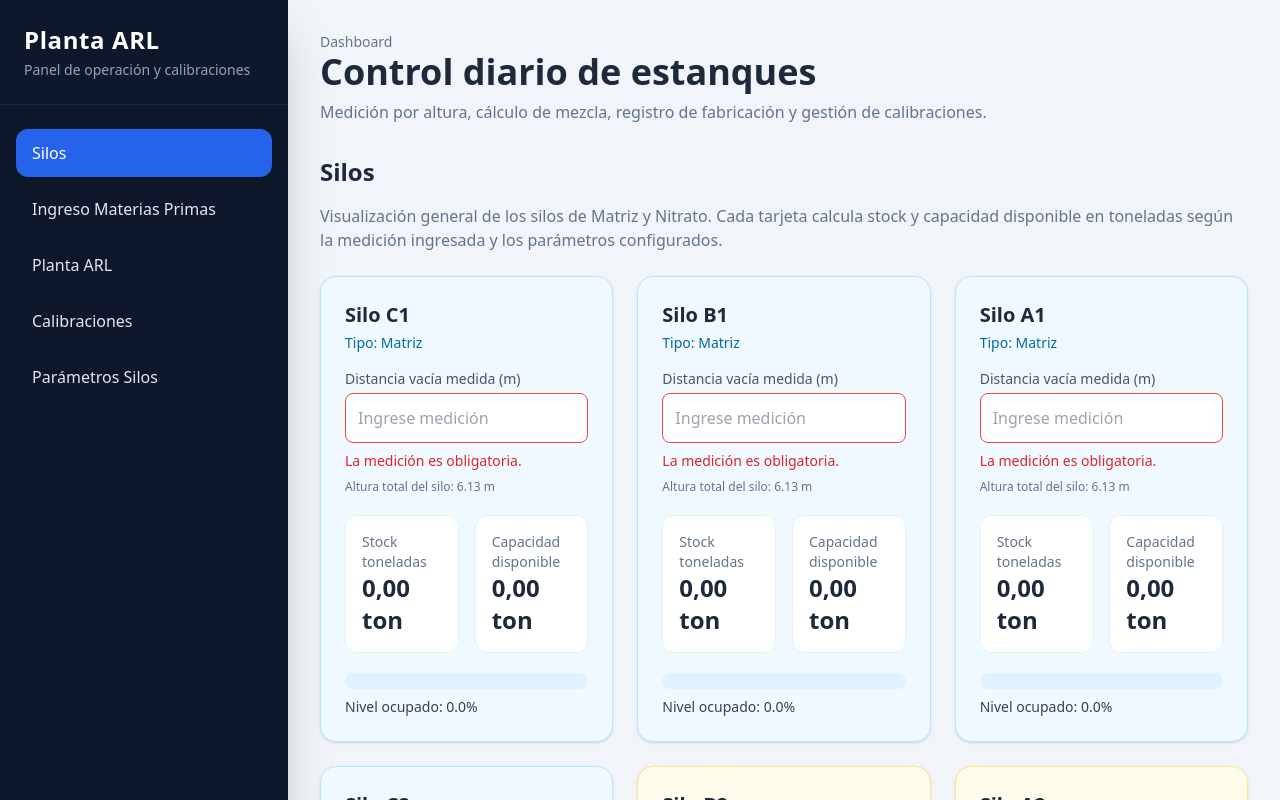
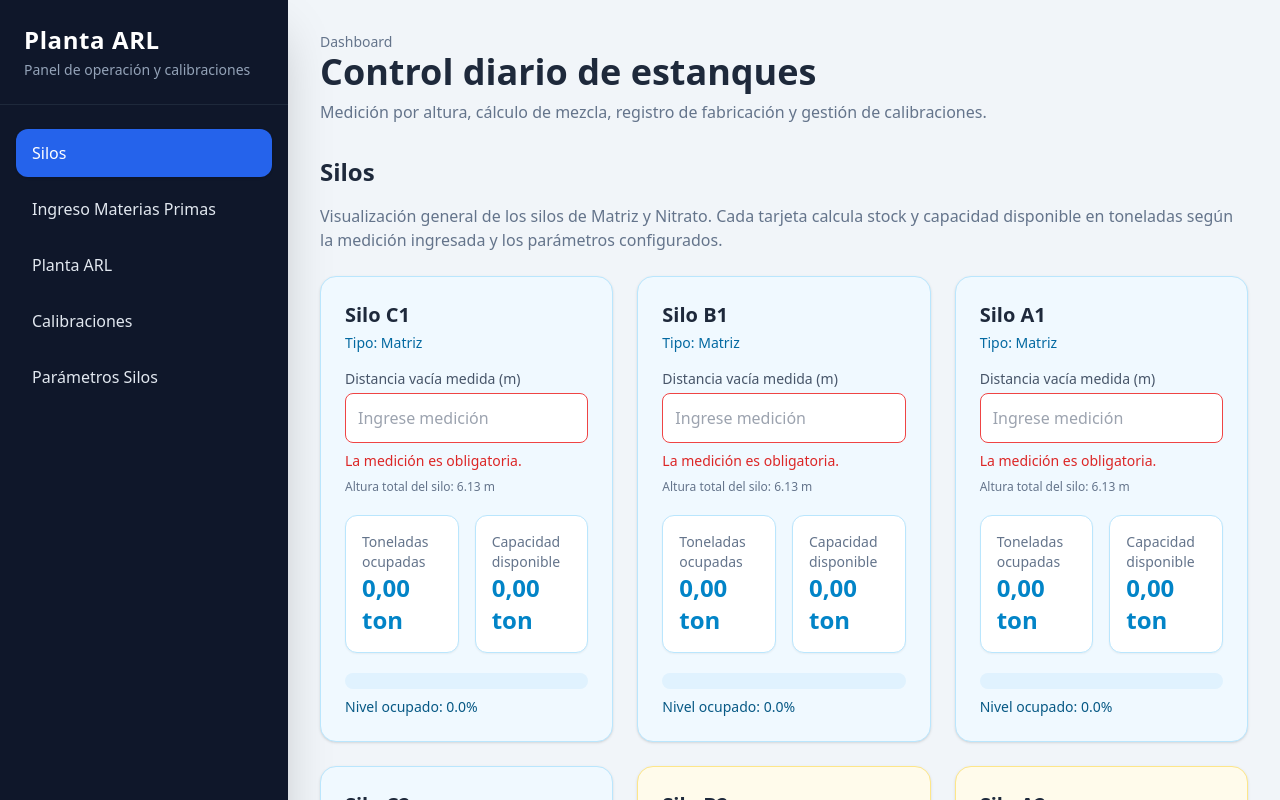
Before and after one commit to zerohcool/Planta-ARL, a React (Vite) app: page / in a window 1280 px wide. Both pictures are taken after a click on the button "Silos". Shown: the top 800 px of the page. Built offline with nearby package versions, Linux system fonts and the light colour scheme.

Commit message:
Alinear colores de Toneladas ocupadas y Capacidad disponible con la barra de nivel de cada silo

```diff
--- a/src/components/silos/SiloMatrizCard.jsx
+++ b/src/components/silos/SiloMatrizCard.jsx
@@ -69,9 +69,9 @@ function SiloMatrizCard({
       </p>
 
       <div className="mt-5 grid grid-cols-2 gap-4">
-        <div className="bg-white p-4 rounded-xl border border-green-100">
-          <p className="text-sm text-slate-500">Stock toneladas</p>
-          <p className="text-2xl font-bold text-slate-800">
+        <div className="bg-white p-4 rounded-xl border border-sky-200 shadow-sm">
+          <p className="text-sm font-medium text-slate-500">Toneladas ocupadas</p>
+          <p className="text-2xl font-bold text-sky-600">
             {medicionValida
               ? datos.stockTon.toLocaleString("es-CL", {
                   maximumFractionDigits: 2,
@@ -81,9 +81,9 @@ function SiloMatrizCard({
           </p>
         </div>
 
-        <div className="bg-white p-4 rounded-xl border border-sky-100">
-          <p className="text-sm text-slate-500">Capacidad disponible</p>
-          <p className="text-2xl font-bold text-slate-800">
+        <div className="bg-white p-4 rounded-xl border border-sky-200 shadow-sm">
+          <p className="text-sm font-medium text-slate-500">Capacidad disponible</p>
+          <p className="text-2xl font-bold text-sky-600">
             {medicionValida
               ? capacidadDisponibleTon.toLocaleString("es-CL", {
                   maximumFractionDigits: 2,
@@ -103,7 +103,7 @@ function SiloMatrizCard({
         />
       </div>
 
-      <p className="text-sm mt-2 text-slate-700 font-medium">
+      <p className="text-sm mt-2 text-sky-800 font-medium">
         Nivel ocupado: {medicionValida ? datos.porcentaje.toFixed(1) : "0.0"}%
       </p>
     </div>
--- a/src/components/silos/SiloNitratoCard.jsx
+++ b/src/components/silos/SiloNitratoCard.jsx
@@ -80,9 +80,9 @@ function SiloNitratoCard({
       </p>
 
       <div className="mt-5 grid grid-cols-2 gap-4">
-        <div className="bg-white p-4 rounded-xl border border-green-100">
-          <p className="text-sm text-slate-500">Stock toneladas</p>
-          <p className="text-2xl font-bold text-slate-800">
+        <div className="bg-white p-4 rounded-xl border border-amber-200 shadow-sm">
+          <p className="text-sm font-medium text-slate-500">Toneladas ocupadas</p>
+          <p className="text-2xl font-bold text-amber-600">
             {medicionValida
               ? datos.stockTon.toLocaleString("es-CL", {
                   maximumFractionDigits: 2,
@@ -92,9 +92,9 @@ function SiloNitratoCard({
           </p>
         </div>
 
-        <div className="bg-white p-4 rounded-xl border border-amber-100">
-          <p className="text-sm text-slate-500">Capacidad disponible</p>
-          <p className="text-2xl font-bold text-slate-800">
+        <div className="bg-white p-4 rounded-xl border border-amber-200 shadow-sm">
+          <p className="text-sm font-medium text-slate-500">Capacidad disponible</p>
+          <p className="text-2xl font-bold text-amber-600">
             {medicionValida
               ? capacidadDisponibleTon.toLocaleString("es-CL", {
                   maximumFractionDigits: 2,
@@ -114,7 +114,7 @@ function SiloNitratoCard({
         />
       </div>
 
-      <p className="text-sm mt-2 text-slate-700 font-medium">
+      <p className="text-sm mt-2 text-amber-800 font-medium">
         Nivel ocupado: {medicionValida ? datos.porcentaje.toFixed(1) : "0.0"}%
       </p>
     </div>
--- a/src/components/silos/SilosResumen.jsx
+++ b/src/components/silos/SilosResumen.jsx
@@ -84,8 +84,8 @@ function SilosResumen({
 
       <div className="grid md:grid-cols-2 xl:grid-cols-5 gap-4">
         <div className="bg-sky-50 border border-sky-200 rounded-xl p-4">
-          <p className="text-sm text-slate-500">Stock total matriz</p>
-          <p className="text-2xl font-bold text-slate-800">
+          <p className="text-sm font-medium text-slate-500">Stock total matriz</p>
+          <p className="text-2xl font-bold text-sky-700">
             {stockTotalMatriz.toLocaleString("es-CL", {
               maximumFractionDigits: 2,
             })}{" "}
@@ -94,10 +94,10 @@ function SilosResumen({
         </div>
 
         <div className="bg-sky-50 border border-sky-200 rounded-xl p-4">
-          <p className="text-sm text-slate-500">
+          <p className="text-sm font-medium text-slate-500">
             Capacidad disponible total matriz
           </p>
-          <p className="text-2xl font-bold text-slate-800">
+          <p className="text-2xl font-bold text-sky-700">
             {capacidadDisponibleMatriz.toLocaleString("es-CL", {
               maximumFractionDigits: 2,
             })}{" "}
@@ -106,8 +106,8 @@ function SilosResumen({
         </div>
 
         <div className="bg-amber-50 border border-amber-200 rounded-xl p-4">
-          <p className="text-sm text-slate-500">Stock total nitrato</p>
-          <p className="text-2xl font-bold text-slate-800">
+          <p className="text-sm font-medium text-slate-500">Stock total nitrato</p>
+          <p className="text-2xl font-bold text-amber-700">
             {stockTotalNitrato.toLocaleString("es-CL", {
               maximumFractionDigits: 2,
             })}{" "}
@@ -116,10 +116,10 @@ function SilosResumen({
         </div>
 
         <div className="bg-amber-50 border border-amber-200 rounded-xl p-4">
-          <p className="text-sm text-slate-500">
+          <p className="text-sm font-medium text-slate-500">
             Capacidad disponible total nitrato
           </p>
-          <p className="text-2xl font-bold text-slate-800">
+          <p className="text-2xl font-bold text-amber-700">
             {capacidadDisponibleNitrato.toLocaleString("es-CL", {
               maximumFractionDigits: 2,
             })}{" "}
```
